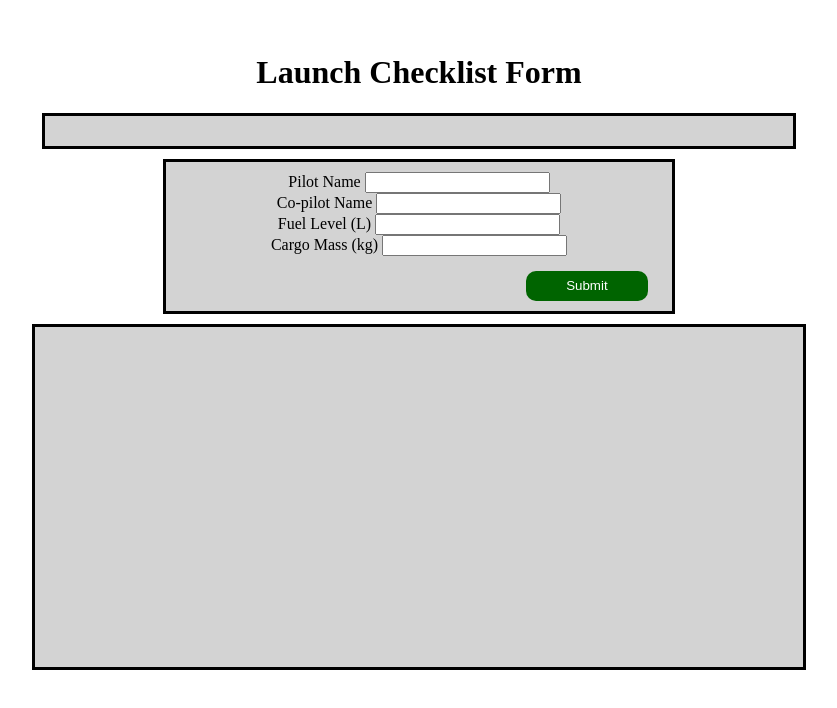
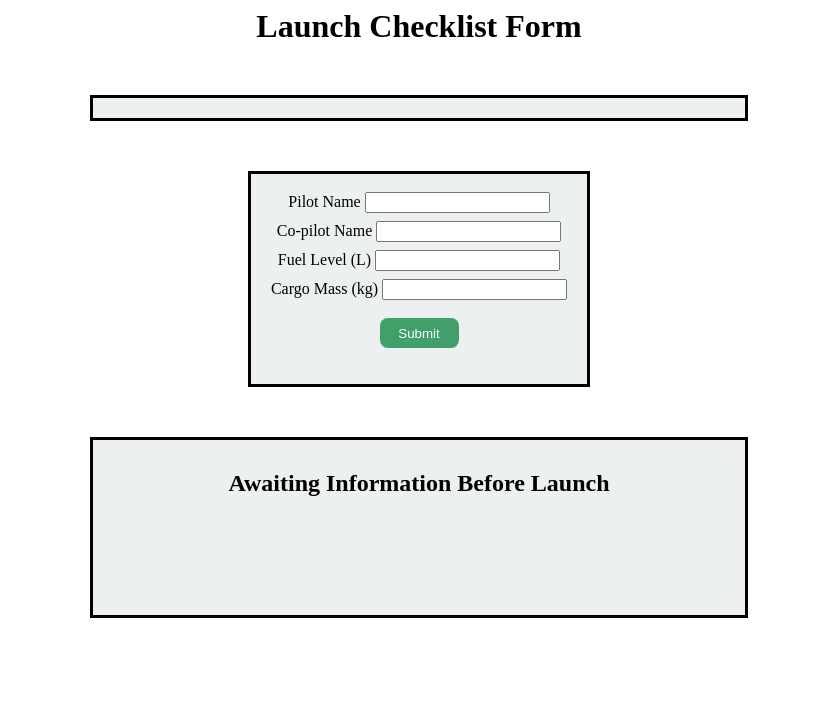
Before and after one commit to ozdemirmzn/HTML-CSS-JS, a plain HTML site: page index.html in a window 1280 px wide. Shown: the whole page, without its empty margins (221-1058 px from the left). Drawn offline with Linux system fonts and the light colour scheme; no server answers.

Commit message:
almost done

```diff
--- a/index.html
+++ b/index.html
@@ -1,31 +1,42 @@
-<!DOCTYPE html>
+<!DOCTYPE>
 <html>
     <head>
-    <link rel="stylesheet" href="styles.css">
-    <script src="script.js"></script>
-
-    <title>Form Validation</title>
-
+        <title>Launch Checklist</title>
+        <link rel = "stylesheet" type = "text/css" href = "styles.css" />
+        <script src = "script.js"></script>
     </head>
     <body>
-      <h1>Launch Checklist Form </h1>
-
-            <div class="center"> </div>
-
-            <div class="formquestions">
+        <h1>Launch Checklist Form</h1>
+        <div id="missionTarget">
+            <!-- Fetch some planetary data -->
+        </div>
+        <div id="launchForm">
             <form>
-                    <label class="centercontent">Pilot Name <input type="text" name="pilotname"></label>
-                    <label class="centercontent">Co-pilot Name <input type="text" name="copilotname"></label>
-                    <label class="centercontent">Fuel Level (L) <input type="text" name="fuellvl"></label>
-                    <label class="centercontent">Cargo Mass (kg) <input type="text" name="cargomass"></label>
-                    <button class="submitbutton">Submit</button>
+                <div style="display:flex; flex-direction: row; justify-content: center; align-items: center; margin: 8 0;">
+                    <label>Pilot Name <input type="text" name="pilotName" id="pilotName"/></label>
+                </div>
+                <div style="display:flex; flex-direction: row; justify-content: center; align-items: center; margin: 8 0;">
+                    <label>Co-pilot Name <input type="text" name="copilotName"/></label>
+                </div>
+                <div style="display:flex; flex-direction: row; justify-content: center; align-items: center; margin: 8 0;">
+                    <label>Fuel Level (L) <input type="text" name="fuelLevel"/></label>
+                </div>
+                <div style="display:flex; flex-direction: row; justify-content: center; align-items: center; margin: 8 0;">
+                    <label>Cargo Mass (kg) <input type="text" name="cargoMass"/></label>
+                </div>
+                <button id="formSubmit">Submit</button>
             </form>
         </div>
-
-            <div class="lastpart">
-
+        <div id="launchStatusCheck">
+            <h2 id="launchStatus">Awaiting Information Before Launch</h2>
+            <div  id="faultyItems">
+                <ol>
+                    <li id="pilotStatus">Pilot Ready</li>
+                    <li id="copilotStatus">Co-pilot Ready</li>
+                    <li id="fuelStatus">Fuel level high enough for launch</li>
+                    <li id="cargoStatus">Cargo mass low enough for launch</li>
+                </ol>
             </div>
-
-
+        </div>
     </body>
 </html>
--- a/script.js
+++ b/script.js
@@ -10,14 +10,36 @@ function stringChecker (item){
 }
 
 window.addEventListener("load", function() {
+    // json fetch
+
+    fetch("https://handlers.education.launchcode.org/static/planets.json").then(function(response) {
+
+              response.json().then( function(json) {
+                let div = document.querySelector("div[id=missionTarget]");
+                let randomPlanet = Math.floor(Math.random() * json.length);
+                div.innerHTML = `
+                <h2>Mission Destination</h2>
+            <ol>
+               <li>Name: ${json[randomPlanet].name}</li>
+               <li>Diameter: ${json[randomPlanet].diameter}</li>
+               <li>Star: ${json[randomPlanet].star}</li>
+               <li>Distance from Earth: ${json[randomPlanet].distance}</li>
+               <li>Number of Moons: ${json[randomPlanet].moons}</li>
+            </ol>
+            <img src="${json[randomPlanet].image}">
+                `;
+              });
+            });
+
+    // form validation
     let form = document.querySelector("form");
     form.addEventListener("submit", function(event) {
-       let pilot = document.querySelector("input[name=pilotname]");
-       let copilot = document.querySelector("input[name=copilotname]");
-       let fuel = document.querySelector("input[name=fuellvl]");
-       let cargo = document.querySelector("input[name=cargomass]");
+       let pilot = document.querySelector("input[name=pilotName]");
+       let copilot = document.querySelector("input[name=copilotName]");
+       let fuel = document.querySelector("input[name=fuelLevel]");
+       let cargo = document.querySelector("input[name=cargoMass]");
 
-    //    alert(isNaN(fuel.value));
+
 
               if (pilot.value === "" || copilot.value === "" || fuel.value === "" || cargo.value === "") {
                   alert("All fields are required!");
@@ -30,6 +52,3 @@ window.addEventListener("load", function() {
 
     });
  });
-
-
-//  pilot.value.toLowerCase() != pilot.value.toUpperCase() || copilot.value.toLowerCase() != copilot.value.toUpperCase() ||
--- a/styles.css
+++ b/styles.css
@@ -1,50 +1,53 @@
-.center {
-    margin: 10px auto;
-    height: 10px;
-    width: 60%;
+h1 {
+    text-align: center;
+}
+
+div {
+    text-align: left;
+}
+
+#faultyItems {
+    visibility: hidden;
+}
+
+#launchForm {
+    background-color: #ECF0F1;
+    text-align: center;
+    margin: auto;
+    width: 25%;
     border: 3px solid black;
     padding: 10px;
-    background-color: lightgray;
-    font-style: bold;
-  }
+}
 
-.formquestions {
-
-    margin: 1px auto;
-    width: 40%;
+#launchStatusCheck {
+    background-color: #ECF0F1;
+    text-align: center;
+    margin: 50px auto;
+    width: 50%;
     border: 3px solid black;
     padding: 10px;
-    display: block;
-    background-color: lightgray;
-
 }
 
-.centercontent {
-    text-align:center ;
+#missionTarget img {
+    max-width: 40%;
+    max-height: 250px;
 }
 
-.submitbutton{
-    background-color: darkgreen;
+#missionTarget {
+    background-color: #ECF0F1;
+    text-align: center;
+    margin: 50px auto;
+    width: 50%;
+    border: 3px solid black;
+    padding: 10px;
+}
+
+button {
+    background-color: #419f6a;
     border: none;
     color: white;
-    border-radius: 10px;
+    border-radius: 8px;
     width: 25%;
     height: 30px;
-    margin-left: 350px;
-    margin-top: 15px;
-
-
+    margin: 10px 0;
 }
-h1 {text-align-last: center;}
-label {display: block;}
-body {padding: 25px;}
-
-.lastpart {
-    margin: 10px auto;
-    height: 300px;
-    width: 60%;
-    border: 3px solid black;
-    padding: 20px;
-    background-color: lightgray;
-
-}
```
Lines whose indentation alone changed are shown as unchanged.
